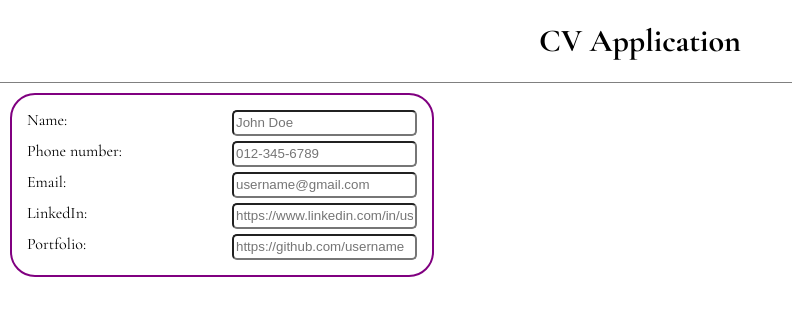
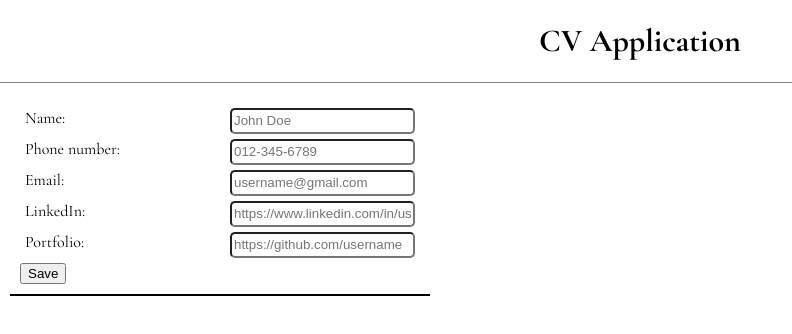
Before and after one commit to AbdirahmanFree/CV-Application, a React (Vite) app: page / in a window 1280 px wide. Shown: the top 334 px of the page, without its empty margins (0-792 px from the left). Built offline with nearby package versions, Linux system fonts and the light colour scheme.

Commit message:
built function for handleing submission of personal details

```diff
--- a/src/App.jsx
+++ b/src/App.jsx
@@ -11,7 +11,7 @@ function App() {
       'number': '',
       'email': '',
       'linkedIn': '',
-      'gitHub': '',
+      'portfolio': '',
     },
     'education': [
       {
--- a/src/components/BuilderSection.jsx
+++ b/src/components/BuilderSection.jsx
@@ -1,9 +1,33 @@
 import "../styles/BuilderSection.css"
+import { useEffect } from "react"
 
 function BuilderSection({ section, sectionData, setCvData}){
     if(section ==="personal"){
+        function handleSubmit(e){
+            e.preventDefault()
+            const form = e.currentTarget
+            const email = form.email.value
+            const name = form.name.value
+            const number = form.number.value
+            const portfolio = form.portfolio.value
+            const linkedIn = form.linkedin.value
+            console.log(sectionData)
+            setCvData(prev => ({
+                ...prev,
+                section: {
+                    ...section,
+                    'name': name,
+                    'number': number,
+                    'email': email,
+                    'linkedIn': linkedIn,
+                    'portfolio': portfolio
+
+                }
+            }))
+
+        }
         return (
-        <form className="section">
+        <form className="section" onSubmit={handleSubmit}>
             <div className="field">
                 <label for="name">Name:</label>
                 <input type="text" id="name" name="name" placeholder="John Doe"/>
@@ -25,6 +49,7 @@ function BuilderSection({ section, sectionData, setCvData}){
                 <label for="portfolio">Portfolio: </label>
                 <input type="text" id="portfolio" name="portfolio" placeholder="https://github.com/username"/>
             </div>
+            <button type="submit">Save</button>
         </form>
         )
     }
--- a/src/styles/BuilderSection.css
+++ b/src/styles/BuilderSection.css
@@ -1,9 +1,9 @@
 .section {
-    border: 2px solid purple;
+    border-bottom: 2px solid black;
     width: 400px;
     height: 100px;
     min-height: max-content;
-    border-radius: 25px;
+
     padding: 10px;
 }
 
```
